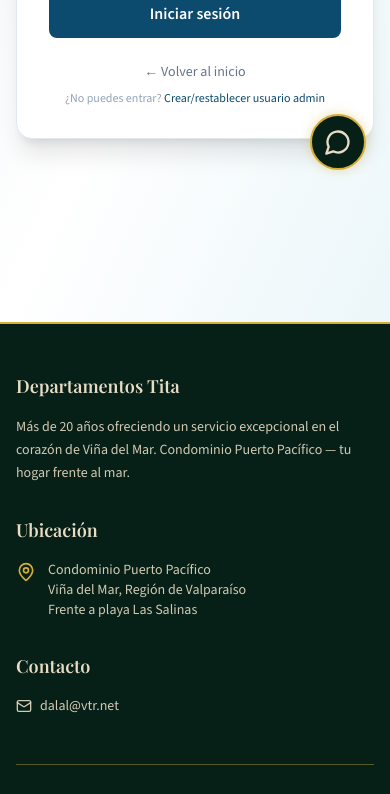
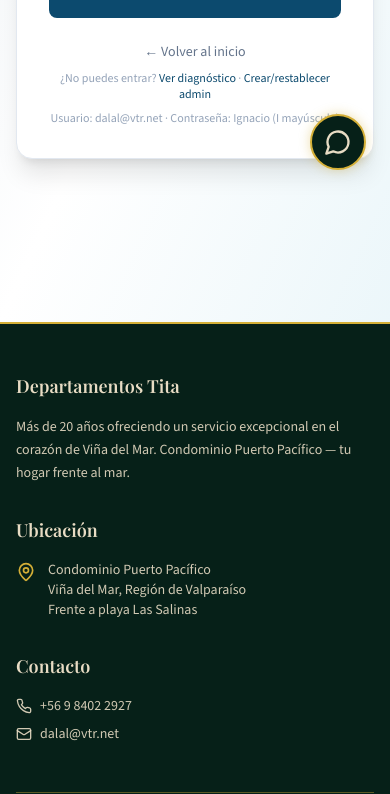
Before and after one commit to irodriguezyanine/Departamentos-Tita, a Next.js app: page /admin/login in a window 390 px wide. Shown: the part 650-1444 px from the top of the page. Built offline with nearby package versions, Linux system fonts and the light colour scheme; no server answers; a web font is replaced by a local one.

Commit message:
Enhance admin login page with diagnostic link and user credentials; update WhatsApp button phone number and footer contact link for improved accessibility and user support.

```diff
--- a/src/app/admin/login/page.tsx
+++ b/src/app/admin/login/page.tsx
@@ -103,13 +103,25 @@ function LoginForm() {
             <p className="text-xs text-slate-400">
               ¿No puedes entrar?{" "}
               <a
+                href="/api/check-admin"
+                target="_blank"
+                rel="noopener noreferrer"
+                className="text-tita-primary hover:underline"
+              >
+                Ver diagnóstico
+              </a>
+              {" · "}
+              <a
                 href="/api/ensure-admin"
                 target="_blank"
                 rel="noopener noreferrer"
                 className="text-tita-primary hover:underline"
               >
-                Crear/restablecer usuario admin
+                Crear/restablecer admin
               </a>
+            </p>
+            <p className="text-xs text-slate-400 mt-1">
+              Usuario: dalal@vtr.net · Contraseña: Ignacio (I mayúscula)
             </p>
           </div>
         </div>
--- /dev/null
+++ b/src/app/api/check-admin/route.ts
@@ -0,0 +1,49 @@
+import { NextResponse } from "next/server"
+import { getDb } from "@/lib/db"
+
+export const dynamic = "force-dynamic"
+
+/**
+ * Diagnóstico: verifica si MongoDB está conectado y si el usuario admin existe.
+ * Visita: https://departamentostita.vercel.app/api/check-admin
+ */
+export async function GET() {
+  try {
+    const hasMongoUri = !!process.env.MONGODB_URI
+    const hasNextAuthSecret = !!process.env.NEXTAUTH_SECRET
+    const nextAuthUrl = process.env.NEXTAUTH_URL || "(no definido)"
+
+    if (!hasMongoUri) {
+      return NextResponse.json({
+        ok: false,
+        mongo: "MONGODB_URI no está configurado en Vercel",
+        nextAuth: hasNextAuthSecret ? "OK" : "NEXTAUTH_SECRET no configurado",
+        nextAuthUrl,
+      })
+    }
+
+    const db = await getDb()
+    const user = await db.collection("users").findOne({ username: "dalal@vtr.net" })
+
+    return NextResponse.json({
+      ok: true,
+      mongo: "Conectado",
+      adminExiste: !!user,
+      nextAuth: hasNextAuthSecret ? "OK" : "Falta NEXTAUTH_SECRET",
+      nextAuthUrl,
+      pasos: !user
+        ? "Visita /api/ensure-admin para crear el usuario admin, luego intenta iniciar sesión con dalal@vtr.net / Ignacio"
+        : "El usuario admin existe. Si no puedes entrar, visita /api/ensure-admin para restablecer la contraseña.",
+    })
+  } catch (error) {
+    const msg = error instanceof Error ? error.message : String(error)
+    return NextResponse.json(
+      {
+        ok: false,
+        mongo: "Error de conexión: " + msg,
+        hint: "Revisa MONGODB_URI en Vercel. En MongoDB Atlas: Network Access → Add IP → 0.0.0.0/0",
+      },
+      { status: 500 }
+    )
+  }
+}
--- a/src/components/Footer.tsx
+++ b/src/components/Footer.tsx
@@ -36,6 +36,15 @@ export function Footer() {
             </h3>
             <div className="space-y-2 text-sm">
               <a
+                href="https://wa.me/56984022927?text=Hola%2C%20me%20interesa%20conocer%20m%C3%A1s%20sobre%20los%20departamentos%20en%20arriendo."
+                target="_blank"
+                rel="noopener noreferrer"
+                className="flex items-center gap-2 text-tita-beige/90 hover:text-tita-oro transition-colors"
+              >
+                <Phone className="w-4 h-4" />
+                +56 9 8402 2927
+              </a>
+              <a
                 href="mailto:dalal@vtr.net"
                 className="flex items-center gap-2 text-tita-beige/90 hover:text-tita-oro transition-colors"
               >
--- a/src/components/WhatsAppButton.tsx
+++ b/src/components/WhatsAppButton.tsx
@@ -3,7 +3,7 @@
 import { MessageCircle } from "lucide-react"
 
 export function WhatsAppButton() {
-  const phone = "56912345678"
+  const phone = "56984022927"
   const message = encodeURIComponent("Hola, me interesa conocer más sobre los departamentos en arriendo.")
 
   return (
```
